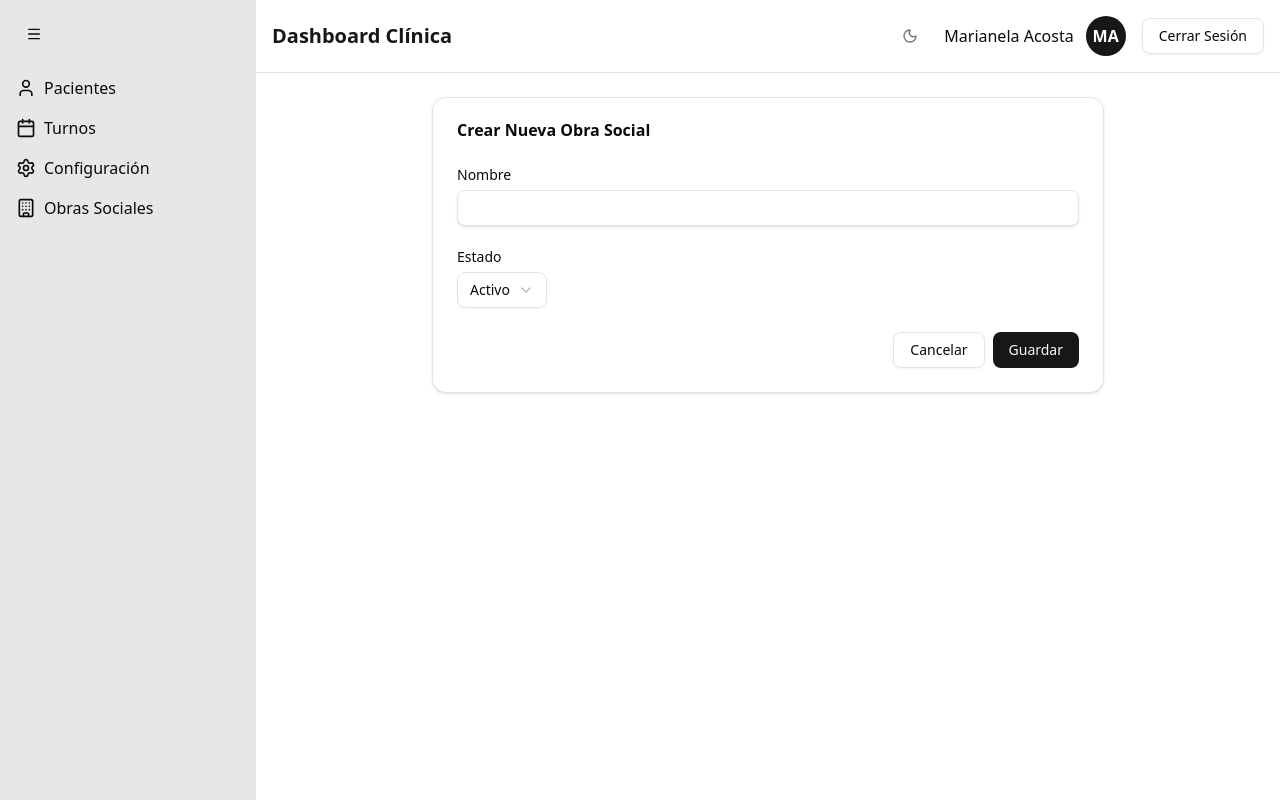
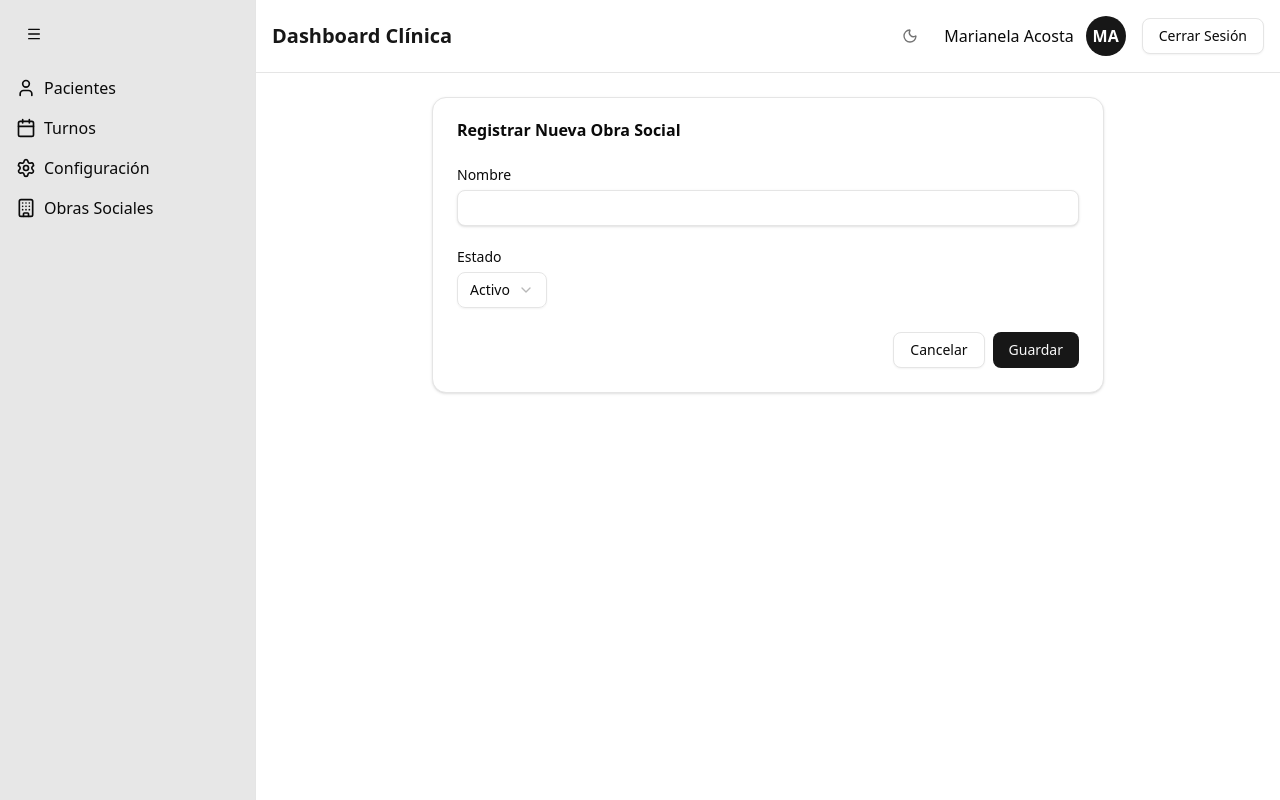
Before and after one commit to SantiAranda/frontend-policonsultorio, a Next.js app: page /dashboard/obras-sociales/crear in a window 1280 px wide. Built offline with nearby package versions, Linux system fonts and the light colour scheme.

Commit message:
cambio obra social

```diff
--- a/src/app/dashboard/obras-sociales/crear/page.jsx
+++ b/src/app/dashboard/obras-sociales/crear/page.jsx
@@ -54,7 +54,7 @@ export default function CrearObraSocialPage() {
   return (
     <Card className="max-w-2xl mx-auto">
       <CardHeader>
-        <CardTitle>Crear Nueva Obra Social</CardTitle>
+        <CardTitle>Registrar Nueva Obra Social</CardTitle>
       </CardHeader>
       <CardContent>
         <form onSubmit={handleSubmit} className="space-y-6">
--- a/src/app/dashboard/obras-sociales/page.jsx
+++ b/src/app/dashboard/obras-sociales/page.jsx
@@ -72,7 +72,7 @@ export default function ObrasSocialesPage() {
       <CardHeader className="flex flex-row items-center justify-between">
         <CardTitle>Obras Sociales</CardTitle>
         <Button onClick={() => router.push("/dashboard/obras-sociales/crear")}>
-          Crear Obra Social
+          Registrar Obra Social
         </Button>
       </CardHeader>
       <CardContent>
```
